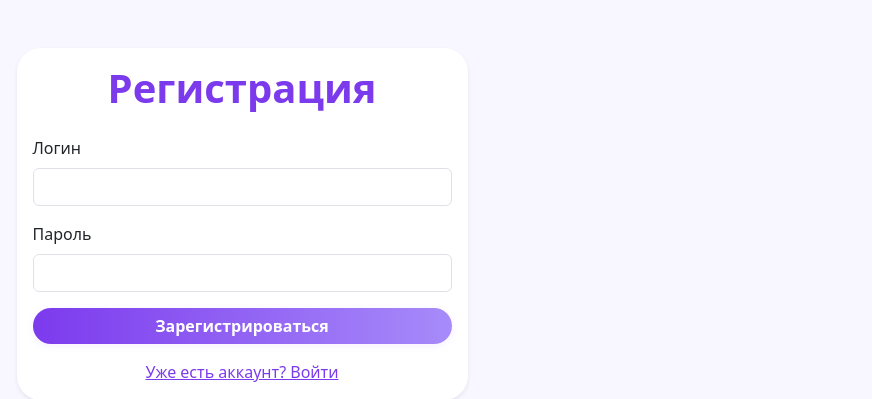
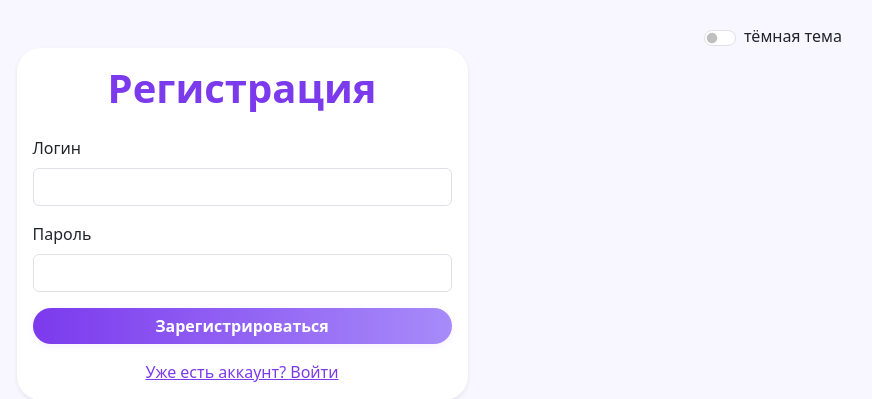
Before and after one commit to SKRIBLDAX/flask-file-uploader, a Flask app: page /register in a window 1280 px wide. Shown: the top 399 px of the page, without its empty margins (398-1270 px from the left). Run offline with Flask 2, Linux system fonts and the light colour scheme.

Commit message:
Добавлен универсальный переключатель светлой/тёмной темы на все страницы, синхронизация темы через localStorage

```diff
--- a/templates/register.html
+++ b/templates/register.html
@@ -30,6 +30,13 @@
     </style>
   </head>
   <body>
+    <!-- Переключатель темы -->
+    <div style="position: absolute; top: 24px; right: 40px; z-index: 1000;">
+      <div class="form-check form-switch d-flex align-items-center">
+        <input class="form-check-input" type="checkbox" id="themeSwitch">
+        <label class="form-check-label ms-2" for="themeSwitch" id="themeSwitchLabel">Тёмная тема</label>
+      </div>
+    </div>
     <div class="container py-5">
       <div class="row justify-content-center">
         <div class="col-md-5">
@@ -65,5 +72,27 @@
       </div>
     </div>
     <script src="https://cdn.jsdelivr.net/npm/bootstrap@5.3.2/dist/js/bootstrap.bundle.min.js"></script>
+    <script>
+      // Универсальный скрипт для синхронизации темы
+      function setTheme(theme) {
+        if (theme === 'dark') {
+          document.documentElement.setAttribute('data-theme', 'dark');
+          localStorage.setItem('theme', 'dark');
+          document.getElementById('themeSwitch').checked = true;
+          document.getElementById('themeSwitchLabel').textContent = 'светлая тема';
+        } else {
+          document.documentElement.setAttribute('data-theme', 'light');
+          localStorage.setItem('theme', 'light');
+          document.getElementById('themeSwitch').checked = false;
+          document.getElementById('themeSwitchLabel').textContent = 'тёмная тема';
+        }
+      }
+      // Инициализация темы при загрузке
+      setTheme(localStorage.getItem('theme') || 'light');
+      // Обработчик переключателя
+      document.getElementById('themeSwitch').addEventListener('change', function() {
+        setTheme(this.checked ? 'dark' : 'light');
+      });
+    </script>
   </body>
 </html>
```
Also changed, not shown: templates/login.html (+27 -0 lines), templates/profile.html (+29 -0 lines).
